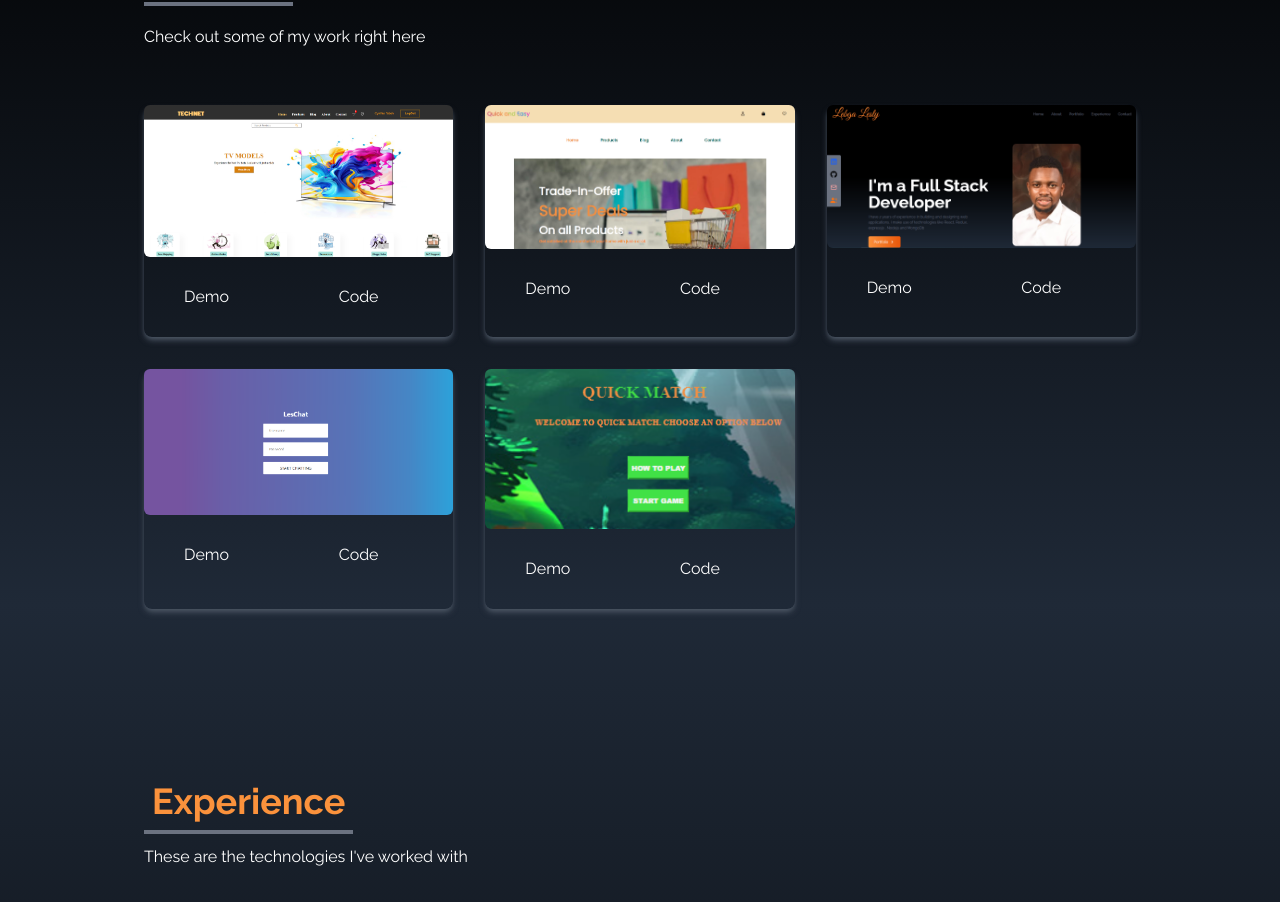
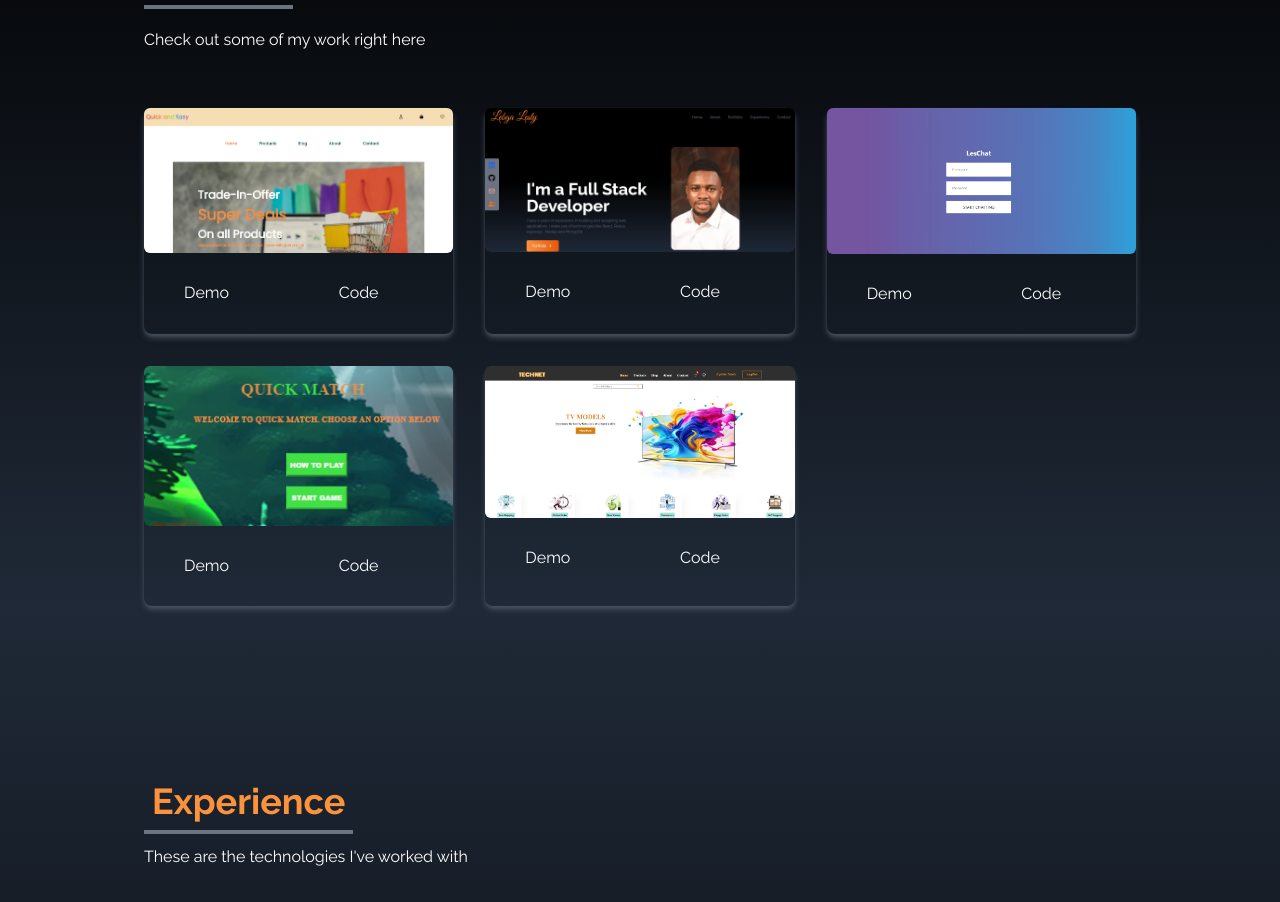
Before and after one commit to LebgaLesly/Portfolio, a React (Create React App) app: page / in a window 1280 px wide. Shown: the part 1915-2817 px from the top of the page. Built offline with nearby package versions, Linux system fonts and the light colour scheme.

Commit message:
modified

```diff
--- a/src/Components/Portfolio.jsx
+++ b/src/Components/Portfolio.jsx
@@ -8,35 +8,34 @@ const Portfolio = () => {
   const portfolios = [
     {
       id: 1,
-      src: TechNet,
-      hrefcode: 'https://github.com/LebgaLesly/TechNet'
-    },
-
-    {
-      id: 2,
       src: QuickAndEasy,
       hrefdemo: 'https://master.d2psjnkuhr5rnm.amplifyapp.com/',
       hrefcode: 'https://github.com/LebgaLesly/E-commerce-Quick-and-Easy-'
     },
     {
-      id: 3,
+      id: 2,
       src: portfolio,
       hrefdemo: 'https://master.dele0753ungcn.amplifyapp.com/',
       hrefcode: 'https://github.com/LebgaLesly/Portfolio'
     },
 
     {
-      id: 4,
+      id: 3,
       src: LesChat,
       hrefdemo: 'https://master.d3dvv3yha7yg7u.amplifyapp.com/',
       hrefcode: 'https://github.com/LebgaLesly/LesChat'
     },
 
     {
-      id: 5,
+      id: 4,
       src: QuickMatch,
       hrefdemo: 'https://master.d3nlly4qzbb8s6.amplifyapp.com/',
       hrefcode: 'https://github.com/LebgaLesly/Quick_Match'
+    },
+    {
+      id: 5,
+      src: TechNet,
+      hrefcode: 'https://github.com/LebgaLesly/TechNet'
     },
   ];
   return (
```
